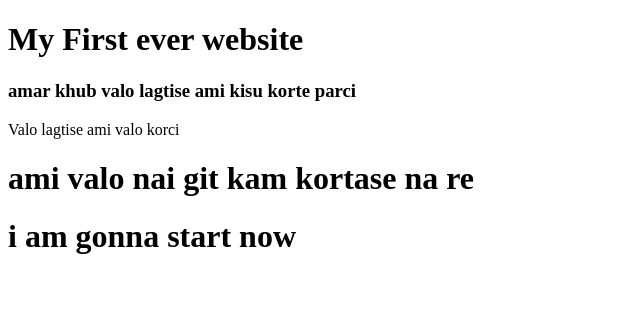
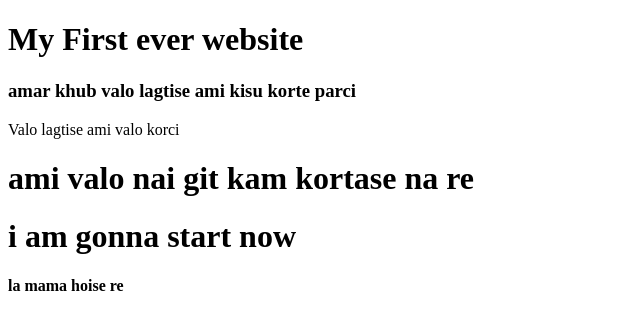
Before and after one commit to MdAsraful/SAT, a plain HTML site: page index.html in a window 1280 px wide. Shown: the whole page, without its empty margins (0-640 px from the left). Drawn offline with Linux system fonts and the light colour scheme.

Commit message:
tumi koi thik ase

```diff
--- a/index.html
+++ b/index.html
@@ -12,5 +12,6 @@
     <p>Valo lagtise ami valo korci </p>
     <h1>ami valo nai git kam kortase na re </h1>
     <h1>i am gonna start now</h1>
+    <h4>la mama hoise re </h4>
 </body>
 </html>
```
